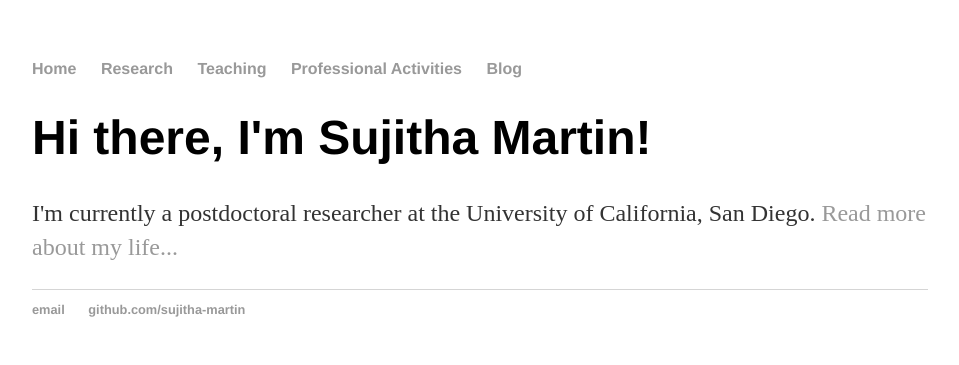
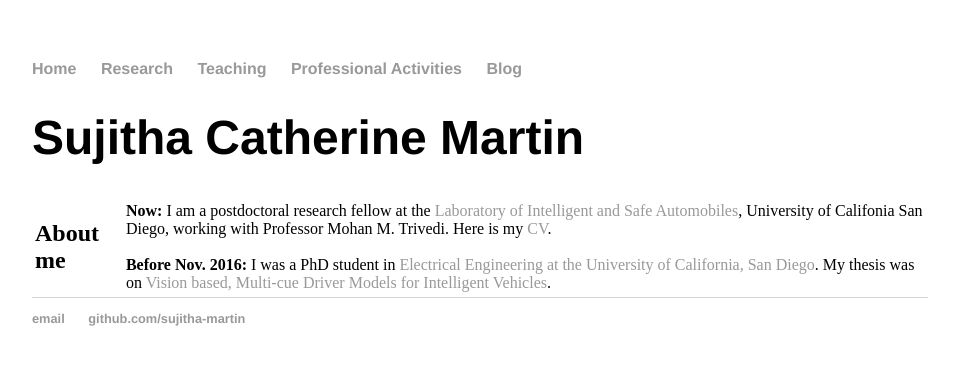
Before and after one commit to sujitha-martin/sujitha-martin.github.io, a Jekyll site: the page built from index.html, in a window 1280 px wide. Shown: the top 365 px of the page, without its empty margins (160-1119 px from the left). Built offline with Jekyll 4.4.1, drawn with Linux system fonts in a browser that asks for light colours.

Commit message:
Update index.html
Experimenting with some bio

```diff
--- a/index.html
+++ b/index.html
@@ -2,8 +2,30 @@
 layout: default
 title: Sujitha Catherine Martin
 ---
+<!---
 <div class="blurb">
-	<h1>Hi there, I'm Sujitha Martin!</h1>
-		<p>I'm currently a postdoctoral researcher at the University of California, San Diego. <a href="/about">Read more about my life...</a></p>
+	<h1>Sujitha Catherine Martin</h1>
 </div><!-- /.blurb -->
-</div><!-- /.container -->
+
+
+<div><div class="wsite-multicol"><div class="wsite-multicol-table-wrap" style="margin:0 0px;">
+	<h1>Sujitha Catherine Martin</h1>
+      <table class="wsite-multicol-table">
+	<tbody class="wsite-multicol-tbody">
+	  <tr class="wsite-multicol-tr">
+	    <td class="wsite-multicol-col left-header">
+	      <h2 class="wsite-content-title" style="text-align:left;">About me</h2>
+	    </td>
+	    <td class="wsite-multicol-col right-header">
+	      <div class="paragraph" style="text-align:left;">
+		<strong>Now:</strong>
+		I am a postdoctoral research fellow at the <a target="_blank" href="http://cvrr.ucsd.edu/">Laboratory of Intelligent and Safe Automobiles</a>, University of Califonia San Diego, working with Professor Mohan M. Trivedi. Here is my <a target="_blank" href="http://cvrr.ucsd.edu/scmartin/Sujitha_Martin_CV.pdf">CV</a>.
+		<br /><br />
+		<strong>Before Nov. 2016:</strong>
+		I was a PhD student in <a target="_blank" href="http://www.ece.ucsd.edu/">Electrical Engineering at the University of California, San Diego</a>. My thesis was on <a target="_blank" href="cvrr.ucsd.edu/scmartin/Dissertation_Sujitha_Martin_Final.pdf">Vision based, Multi-cue Driver Models for Intelligent Vehicles</a>.
+	      </div>
+	  </td>
+	  </tr>
+	</tbody>
+      </table>
+</div></div></div>
```
